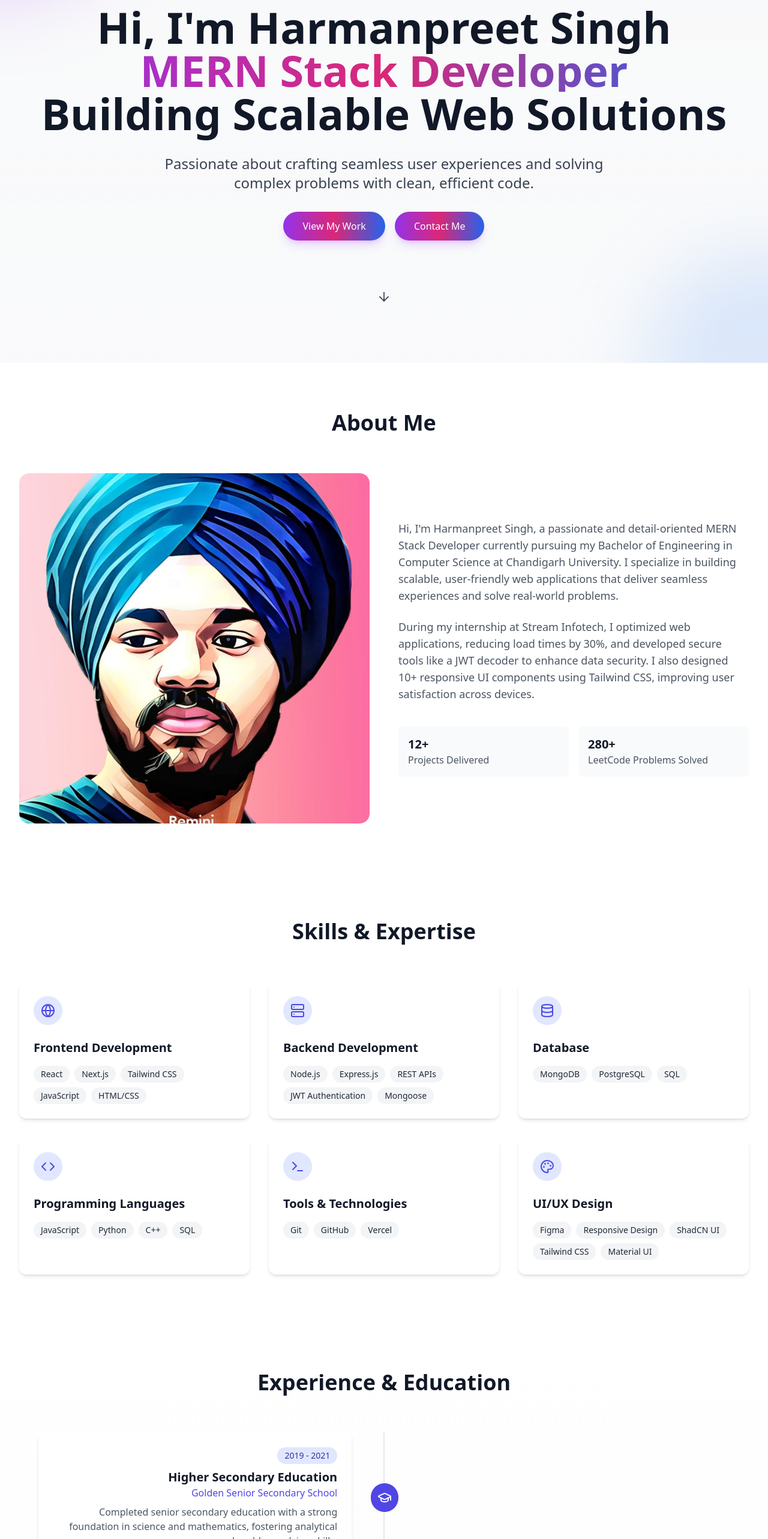
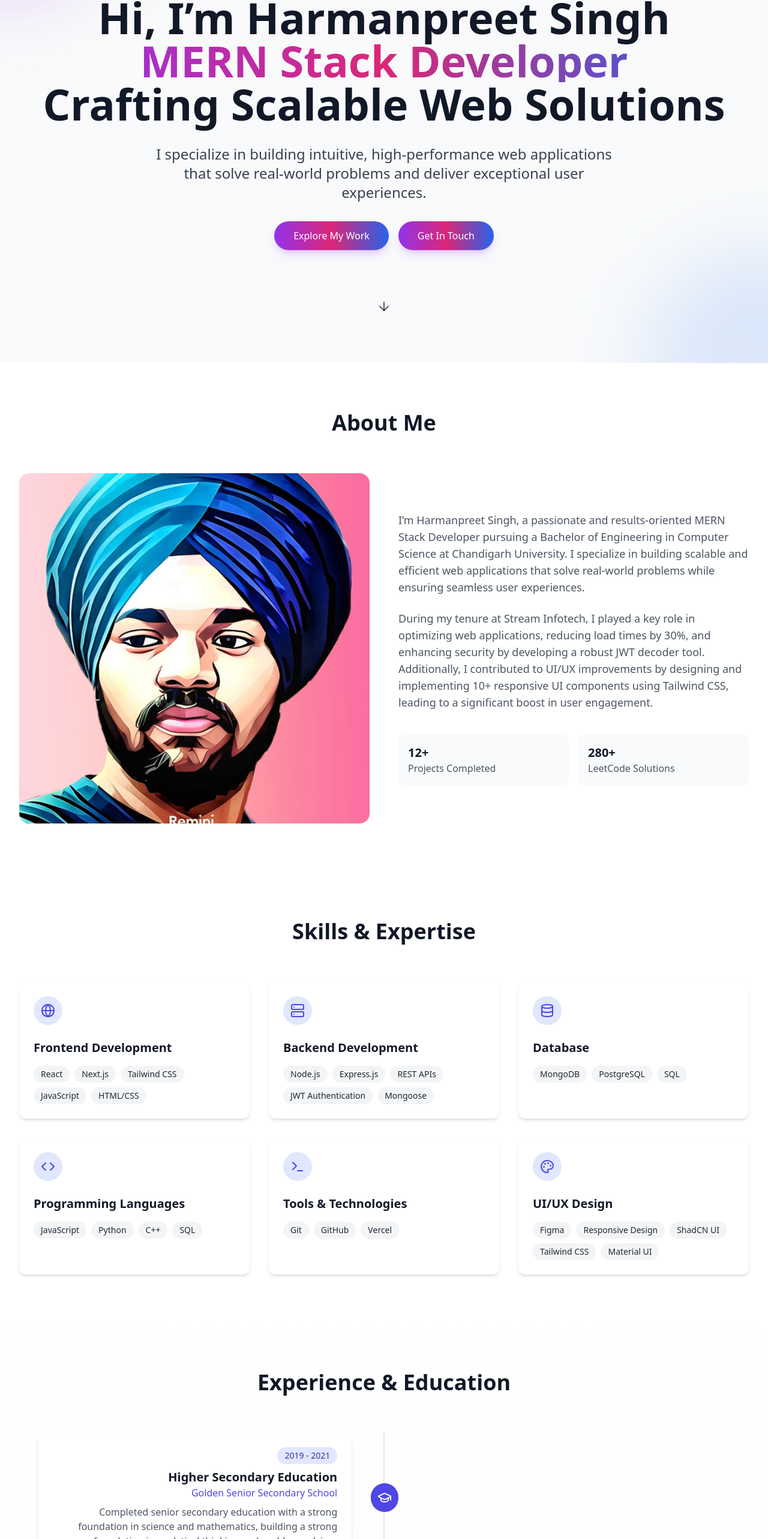
Before and after one commit to HarmanSingh001/My-Portfolio, a React (Vite) app: page / in a window 1280 px wide. Shown: the part 195-2761 px from the top of the page at 60% size. Built offline with nearby package versions, Linux system fonts and the light colour scheme; no server answers.

Commit message:
few modification

```diff
--- a/src/components/About.tsx
+++ b/src/components/About.tsx
@@ -40,22 +40,23 @@ export default function About() {
               className="text-lg text-gray-600 dark:text-gray-300"
               variants={fadeInUp}
             >
-              Hi, I'm Harmanpreet Singh, a passionate and detail-oriented MERN
-              Stack Developer currently pursuing my Bachelor of Engineering in
-              Computer Science at Chandigarh University. I specialize in
-              building scalable, user-friendly web applications that deliver
-              seamless experiences and solve real-world problems.
+              I’m Harmanpreet Singh, a passionate and results-oriented MERN
+              Stack Developer pursuing a Bachelor of Engineering in Computer
+              Science at Chandigarh University. I specialize in building
+              scalable and efficient web applications that solve real-world
+              problems while ensuring seamless user experiences.
             </motion.p>
 
             <motion.p
               className="text-lg text-gray-600 dark:text-gray-300"
               variants={fadeInUp}
             >
-              During my internship at Stream Infotech, I optimized web
-              applications, reducing load times by 30%, and developed secure
-              tools like a JWT decoder to enhance data security. I also designed
-              10+ responsive UI components using Tailwind CSS, improving user
-              satisfaction across devices.
+              During my tenure at Stream Infotech, I played a key role in
+              optimizing web applications, reducing load times by 30%, and
+              enhancing security by developing a robust JWT decoder tool.
+              Additionally, I contributed to UI/UX improvements by designing and
+              implementing 10+ responsive UI components using Tailwind CSS,
+              leading to a significant boost in user engagement.
             </motion.p>
 
             <motion.div
@@ -67,7 +68,7 @@ export default function About() {
                   12+
                 </h3>
                 <p className="text-gray-600 dark:text-gray-300">
-                  Projects Delivered
+                  Projects Completed
                 </p>
               </div>
               <div className="p-4 bg-gray-50 dark:bg-gray-800 rounded-lg">
@@ -75,7 +76,7 @@ export default function About() {
                   280+
                 </h3>
                 <p className="text-gray-600 dark:text-gray-300">
-                  LeetCode Problems Solved
+                  LeetCode Solutions
                 </p>
               </div>
             </motion.div>
--- a/src/components/Contact.tsx
+++ b/src/components/Contact.tsx
@@ -17,7 +17,7 @@ export default function Contact() {
   if (!SERVICE_ID || !TEMPLATE_ID || !PUBLIC_KEY) {
     console.error("Missing EmailJS environment variables!");
     toast.error(
-      "Email service configuration is missing. Please contact the site administrator."
+      "Email service configuration is incomplete. Please contact the site administrator."
     );
   }
 
@@ -33,7 +33,7 @@ export default function Contact() {
     const message = formData.get("message") as string;
 
     if (!name || !email || !subject || !message) {
-      toast.error("Please fill in all fields.");
+      toast.error("Please fill in all required fields.");
       return;
     }
 
@@ -53,11 +53,11 @@ export default function Contact() {
         PUBLIC_KEY
       );
 
-      toast.success("Message sent successfully!");
+      toast.success("Your message has been sent successfully!");
       formRef.current.reset();
     } catch (error) {
       console.error("EmailJS Error:", error);
-      toast.error("Failed to send message. Please try again.");
+      toast.error("Failed to send your message. Please try again later.");
     } finally {
       setIsSubmitting(false);
     }
@@ -90,7 +90,7 @@ export default function Contact() {
           {/* Contact Information */}
           <motion.div className="space-y-8" variants={fadeInUp}>
             <h3 className="text-2xl font-bold text-gray-900 dark:text-white">
-              Let's talk about everything!
+              Let’s Connect!
             </h3>
             <p className="text-gray-600 dark:text-gray-300">
               Feel free to reach out for collaborations, opportunities, or just
@@ -162,7 +162,7 @@ export default function Contact() {
                 name="user_name"
                 id="name"
                 required
-                placeholder="Enter your name"
+                placeholder="Your name"
                 className="py-1 mt-1 block w-full rounded-md border-gray-300 dark:border-gray-700 shadow-sm focus:border-indigo-500 focus:ring-indigo-500 dark:bg-gray-800 dark:text-white placeholder-gray-400 dark:placeholder-gray-500 transition-all duration-300 hover:shadow-md"
               />
             </div>
@@ -180,7 +180,7 @@ export default function Contact() {
                 name="user_email"
                 id="email"
                 required
-                placeholder="Enter your email"
+                placeholder="Your email address"
                 className="py-1 mt-1 block w-full rounded-md border-gray-300 dark:border-gray-700 shadow-sm focus:border-indigo-500 focus:ring-indigo-500 dark:bg-gray-800 dark:text-white placeholder-gray-400 dark:placeholder-gray-500 transition-all duration-300 hover:shadow-md"
               />
             </div>
@@ -198,7 +198,7 @@ export default function Contact() {
                 name="subject"
                 id="subject"
                 required
-                placeholder="Enter the subject"
+                placeholder="Subject of your message"
                 className="py-1 mt-1 block w-full rounded-md border-gray-300 dark:border-gray-700 shadow-sm focus:border-indigo-500 focus:ring-indigo-500 dark:bg-gray-800 dark:text-white placeholder-gray-400 dark:placeholder-gray-500 transition-all duration-300 hover:shadow-md"
               />
             </div>
@@ -216,7 +216,7 @@ export default function Contact() {
                 name="message"
                 rows={4}
                 required
-                placeholder="Enter your message"
+                placeholder="Your message"
                 className="mt-1 block w-full rounded-md border-gray-300 dark:border-gray-700 shadow-sm focus:border-indigo-500 focus:ring-indigo-500 dark:bg-gray-800 dark:text-white placeholder-gray-400 dark:placeholder-gray-500 transition-all duration-300 hover:shadow-md"
               />
             </div>
--- a/src/components/Hero.tsx
+++ b/src/components/Hero.tsx
@@ -62,7 +62,7 @@ export default function Hero() {
               className="block text-gray-900 dark:text-white opacity-90"
               variants={fadeInUp}
             >
-              Hi, I'm Harmanpreet Singh
+              Hi, I’m Harmanpreet Singh
             </motion.span>
             <motion.span
               className={`block ${gradientText}`}
@@ -74,7 +74,7 @@ export default function Hero() {
               className="block text-gray-900 dark:text-white opacity-90"
               variants={fadeInUp}
             >
-              Building Scalable Web Solutions
+              Crafting Scalable Web Solutions
             </motion.span>
           </motion.h1>
 
@@ -82,8 +82,9 @@ export default function Hero() {
             className="text-xl md:text-2xl text-gray-700 dark:text-gray-300 max-w-3xl mx-auto"
             variants={fadeInUp}
           >
-            Passionate about crafting seamless user experiences and solving
-            complex problems with clean, efficient code.
+            I specialize in building intuitive, high-performance web
+            applications that solve real-world problems and deliver exceptional
+            user experiences.
           </motion.p>
 
           <motion.div
@@ -96,7 +97,7 @@ export default function Hero() {
               whileHover={{ scale: 1.05 }}
               whileTap={{ scale: 0.95 }}
             >
-              View My Work
+              Explore My Work
             </motion.a>
             <motion.a
               onClick={() => handleScroll("contact")}
@@ -104,7 +105,7 @@ export default function Hero() {
               whileHover={{ scale: 1.05 }}
               whileTap={{ scale: 0.95 }}
             >
-              Contact Me
+              Get In Touch
             </motion.a>
           </motion.div>
         </div>
--- a/src/data/timeline.ts
+++ b/src/data/timeline.ts
@@ -6,7 +6,7 @@ export const timelineData: TimelineItem[] = [
     title: "Higher Secondary Education",
     company: "Golden Senior Secondary School",
     description:
-      "Completed senior secondary education with a strong foundation in science and mathematics, fostering analytical and problem-solving skills.",
+      "Completed senior secondary education with a strong foundation in science and mathematics, building a strong foundation in analytical thinking and problem-solving.",
     icon: "education",
   },
   {
@@ -14,7 +14,7 @@ export const timelineData: TimelineItem[] = [
     title: "Bachelor of Engineering in Computer Science",
     company: "Chandigarh University",
     description:
-      "Pursuing a comprehensive curriculum in computer science with a specialization in full-stack development and artificial intelligence.",
+      "Currently pursuing a degree in Computer Science with a specialization in full-stack development and artificial intelligence, gaining expertise in modern technologies and software engineering principles.",
     icon: "education",
   },
   {
@@ -22,7 +22,7 @@ export const timelineData: TimelineItem[] = [
     title: "Full Stack Developer Intern",
     company: "Stream Infotech",
     description:
-      "Enhanced web application performance by 30% using Svelte, developed a secure JWT decoder tool, and actively participated in agile development workflows.",
+      "Optimized web application performance by 30% using Svelte, developed a secure JWT decoder tool to enhance data security, and contributed to agile development processes.",
     icon: "work",
   },
   {
@@ -30,7 +30,7 @@ export const timelineData: TimelineItem[] = [
     title: "Personal Project Development",
     company: "Self-Initiated",
     description:
-      "Currently working on a personal project focused on AI-driven solutions and advanced web technologies to enhance user experience and automation.",
-    icon: "work", // Changed from "education" to "work" as a suitable alternative
+      "Developing an AI-driven project leveraging advanced web technologies to deliver innovative solutions, improve user experiences, and automate complex workflows.",
+    icon: "work",
   },
 ];
```
